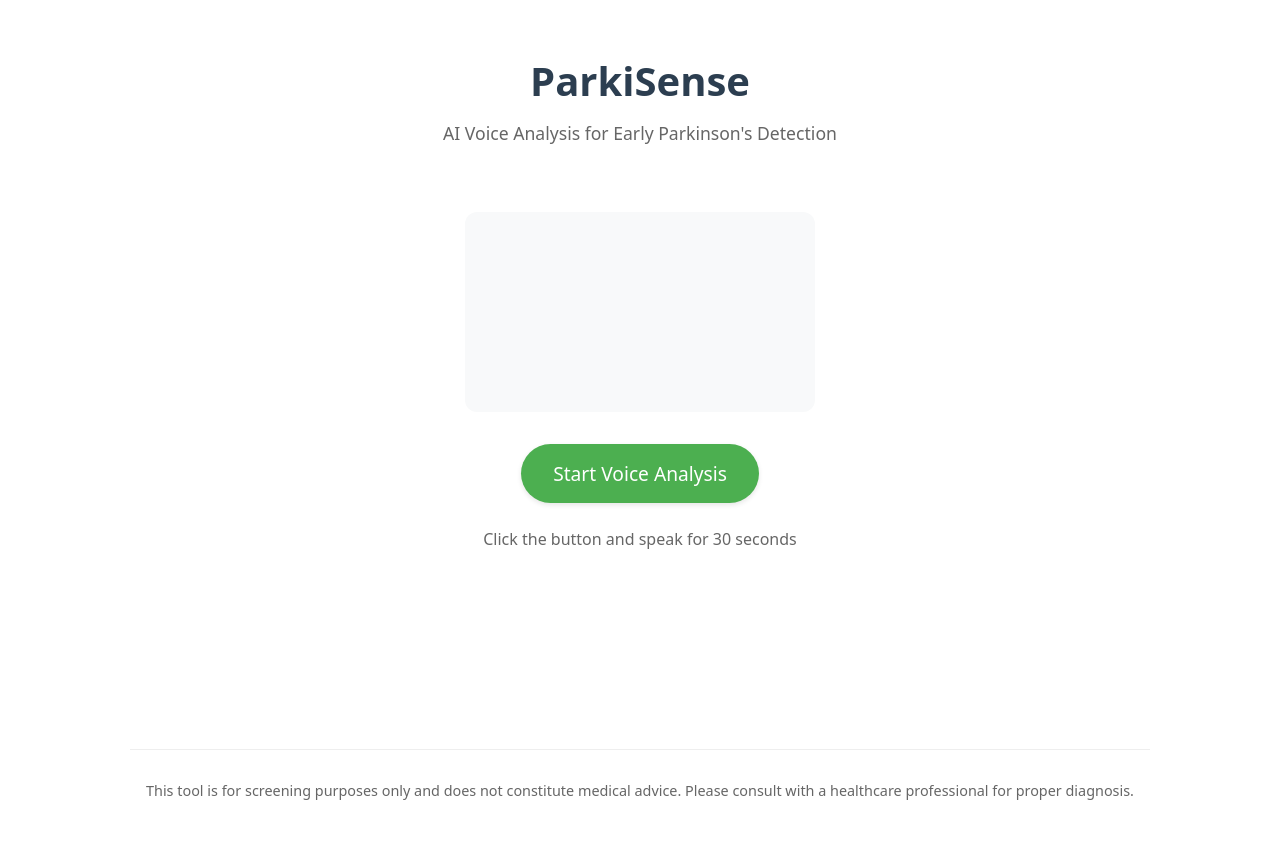
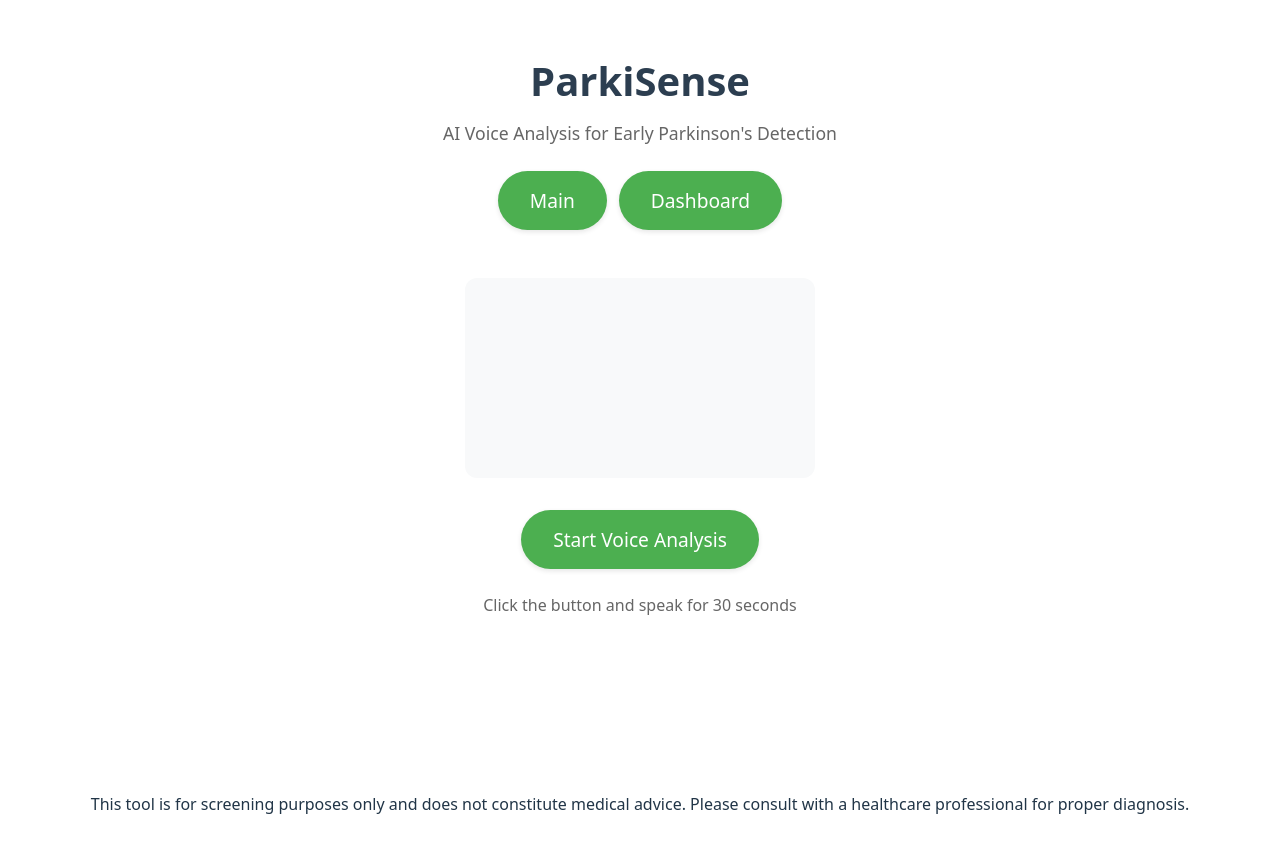
Before and after one commit to AppleEpic101/hack, a React (Vite) app in the folder calhacks/: page / in a window 1280 px wide. Shown: the top 852 px of the page. Built offline with nearby package versions, Linux system fonts and the light colour scheme.

Commit message:
dashboard

```diff
--- a/calhacks/index.html
+++ b/calhacks/index.html
@@ -4,7 +4,8 @@
     <meta charset="UTF-8" />
     <link rel="icon" type="image/svg+xml" href="/vite.svg" />
     <meta name="viewport" content="width=device-width, initial-scale=1.0" />
-    <title>calhacks</title>
+  <title>calhacks</title>
+  <link href="https://fonts.googleapis.com/css2?family=Inter:wght@400;600;700&display=swap" rel="stylesheet">
   </head>
   <body>
     <div id="root"></div>
--- a/calhacks/src/App.css
+++ b/calhacks/src/App.css
@@ -7,6 +7,31 @@
 .app-container {
   max-width: 1200px;
   width: 100%;
+  #root {
+    width: 100%;
+    display: flex;
+    justify-content: center;
+    font-family: 'Inter', system-ui, sans-serif;
+    background: var(--bg-main);
+    color: var(--text-main);
+    transition: background 0.3s, color 0.3s;
+  }
+
+  :root {
+    --bg-main: #181a20;
+    --bg-card: #23262f;
+    --bg-accent: #22242c;
+    --text-main: #f3f6fa;
+    --text-secondary: #b0b8c1;
+    --primary: #4a90e2;
+    --primary-dark: #357abd;
+    --danger: #f44336;
+    --success: #4CAF50;
+    --success-dark: #45a049;
+    --border: #23262f;
+    --shadow: 0 2px 10px rgba(0,0,0,0.25);
+  }
+
   margin: 0 auto;
   padding: 2rem;
   min-height: 100vh;
@@ -194,28 +219,46 @@
 
 .progress-bar {
   width: 100%;
+  .progress-bar {
+    width: 100%;
     height: 6px;
     -webkit-appearance: none;
     appearance: none;
-  background: #ddd;
+    background: #313442;
     border-radius: 3px;
     outline: none;
     cursor: pointer;
+    transition: background 0.3s;
   }
-
   .progress-bar::-webkit-slider-thumb {
     -webkit-appearance: none;
     appearance: none;
     width: 16px;
     height: 16px;
-  background: #4a90e2;
+    background: var(--primary);
     border-radius: 50%;
     cursor: pointer;
     transition: all 0.2s ease;
+    border: 2px solid #fff;
+  }
+  .progress-bar::-webkit-slider-thumb:hover {
+    transform: scale(1.2);
   }
 
-.progress-bar::-webkit-slider-thumb:hover {
-  transform: scale(1.2);
+  .download-link {
+    display: inline-block;
+    margin-top: 1em;
+    padding: 0.7em 1.5em;
+    background: var(--primary);
+    color: #fff;
+    border-radius: 8px;
+    text-decoration: none;
+    font-weight: 600;
+    transition: background 0.2s;
+    box-shadow: 0 2px 5px rgba(0,0,0,0.10);
+  }
+  .download-link:hover {
+    background: var(--primary-dark);
   }
 
 .time-display {
--- a/calhacks/src/App.jsx
+++ b/calhacks/src/App.jsx
@@ -1,6 +1,8 @@
 import { useState, useRef, useEffect } from 'react'
 import './App.css'
 import WaveformVisualizer from './components/WaveformVisualizer'
+import Dashboard from './components/Dashboard'
+import './Dashboard.css'
 
 const formatTime = (timeInSeconds) => {
   const minutes = Math.floor(timeInSeconds / 60);
@@ -18,6 +20,8 @@ function App() {
   const [currentTime, setCurrentTime] = useState(0)
   const [duration, setDuration] = useState(0)
   const [audioStream, setAudioStream] = useState(null)
+  const [dashboardEntries, setDashboardEntries] = useState([])
+  const [view, setView] = useState('main') // 'main' or 'dashboard'
 
   const mediaRecorderRef = useRef(null)
   const chunksRef = useRef([])
@@ -70,17 +74,9 @@ function App() {
         const audioBlob = new Blob(chunksRef.current, { type: 'audio/wav' })
         const audioUrl = URL.createObjectURL(audioBlob)
         setRecordingUrl(audioUrl)
-
-        // Save the file
-        const formData = new FormData()
-        formData.append('audio', audioBlob, 'recording.wav')
-
-        // Here you would typically send this to your server
-        // For now, we'll just create a download link
-        const downloadLink = document.createElement('a')
-        downloadLink.href = audioUrl
-        downloadLink.download = `parkisense-recording-${new Date().toISOString()}.wav`
-        downloadLink.click()
+        // Optionally, you can still prepare the formData for upload here if needed
+        // const formData = new FormData()
+        // formData.append('audio', audioBlob, 'recording.wav')
       }
 
       mediaRecorderRef.current.start()
@@ -113,9 +109,15 @@ function App() {
       <header className="app-header">
         <h1>ParkiSense</h1>
         <p className="subtitle">AI Voice Analysis for Early Parkinson's Detection</p>
+        <nav style={{ marginTop: '1.5rem' }}>
+          <button className="record-button" style={{ marginRight: 12 }} onClick={() => setView('main')}>Main</button>
+          <button className="record-button" onClick={() => setView('dashboard')}>Dashboard</button>
+        </nav>
       </header>
-
       <main className="main-content">
+        {view === 'dashboard' ? (
+          <Dashboard entries={dashboardEntries} />
+        ) : (
           <div className="recording-section">
             <div className="recording-visualizer">
               <WaveformVisualizer
@@ -125,14 +127,12 @@ function App() {
                 isPlaying={isPlaying}
               />
             </div>
-
             <button
               className={`record-button ${isRecording ? 'recording' : ''}`}
               onClick={handleRecordButton}
             >
               {isRecording ? 'Stop Recording' : 'Start Voice Analysis'}
             </button>
-
             <div className="instructions">
               {!isRecording ? (
                 <p>Click the button and speak for 30 seconds</p>
@@ -143,7 +143,6 @@ function App() {
                 </div>
               )}
             </div>
-
             {recordingUrl && !isRecording && (
               <div className="recording-playback">
                 <h3>Review Recording</h3>
@@ -163,7 +162,6 @@ function App() {
                   >
                     <span className="play-icon">{isPlaying ? '⏸' : '▶'}</span>
                   </button>
-
                   <div className="progress-bar-container">
                     <input
                       type="range"
@@ -184,7 +182,6 @@ function App() {
                     </div>
                   </div>
                 </div>
-
                 <audio
                   id="recording-audio"
                   ref={audioElementRef}
@@ -204,10 +201,19 @@ function App() {
                     setCurrentTime(0);
                   }}
                 />
+                <div style={{ marginTop: '1em' }}>
+                  <a
+                    href={recordingUrl}
+                    download={`parkisense-recording-${new Date().toISOString()}.wav`}
+                    className="download-link"
+                  >
+                    Download Recording
+                  </a>
+                </div>
               </div>
             )}
           </div>
-
+        )}
         {analysisResult && (
           <div className="results-section">
             <h2>Analysis Results</h2>
@@ -215,7 +221,6 @@ function App() {
           </div>
         )}
       </main>
-
       <footer className="app-footer">
         <p>This tool is for screening purposes only and does not constitute medical advice.
            Please consult with a healthcare professional for proper diagnosis.</p>
--- /dev/null
+++ b/calhacks/src/Dashboard.css
@@ -0,0 +1,38 @@
+/* Dashboard styles */
+.dashboard-container {
+  width: 100%;
+  max-width: 900px;
+  margin: 2rem auto;
+  background: var(--bg-card);
+  border-radius: 16px;
+  box-shadow: var(--shadow);
+  padding: 2rem 1.5rem;
+  color: var(--text-main);
+}
+.dashboard-container h2 {
+  color: var(--primary);
+  margin-bottom: 1.5rem;
+  font-weight: 600;
+}
+.dashboard-table {
+  width: 100%;
+  border-collapse: collapse;
+  background: transparent;
+}
+.dashboard-table th, .dashboard-table td {
+  padding: 0.75em 1em;
+  text-align: left;
+  border-bottom: 1px solid var(--border);
+}
+.dashboard-table th {
+  color: var(--text-secondary);
+  font-weight: 600;
+  background: var(--bg-accent);
+}
+.dashboard-table tr:last-child td {
+  border-bottom: none;
+}
+.placeholder {
+  color: var(--text-secondary);
+  font-style: italic;
+}
--- /dev/null
+++ b/calhacks/src/components/Dashboard.jsx
@@ -0,0 +1,29 @@
+import React from 'react';
+
+const Dashboard = ({ entries }) => {
+  return (
+    <div className="dashboard-container">
+      <h2>Audio Dashboard</h2>
+      <table className="dashboard-table">
+        <thead>
+          <tr>
+            <th>Minute</th>
+            <th>Transcript</th>
+            <th>Confidence Score</th>
+          </tr>
+        </thead>
+        <tbody>
+          {entries.map((entry, idx) => (
+            <tr key={entry.id || idx}>
+              <td>{entry.minuteLabel || `Minute ${idx + 1}`}</td>
+              <td>{entry.transcript || <span className="placeholder">Processing...</span>}</td>
+              <td>{entry.confidence !== undefined ? `${(entry.confidence * 100).toFixed(1)}%` : <span className="placeholder">-</span>}</td>
+            </tr>
+          ))}
+        </tbody>
+      </table>
+    </div>
+  );
+};
+
+export default Dashboard;
```
Lines whose indentation alone changed are shown as unchanged.
